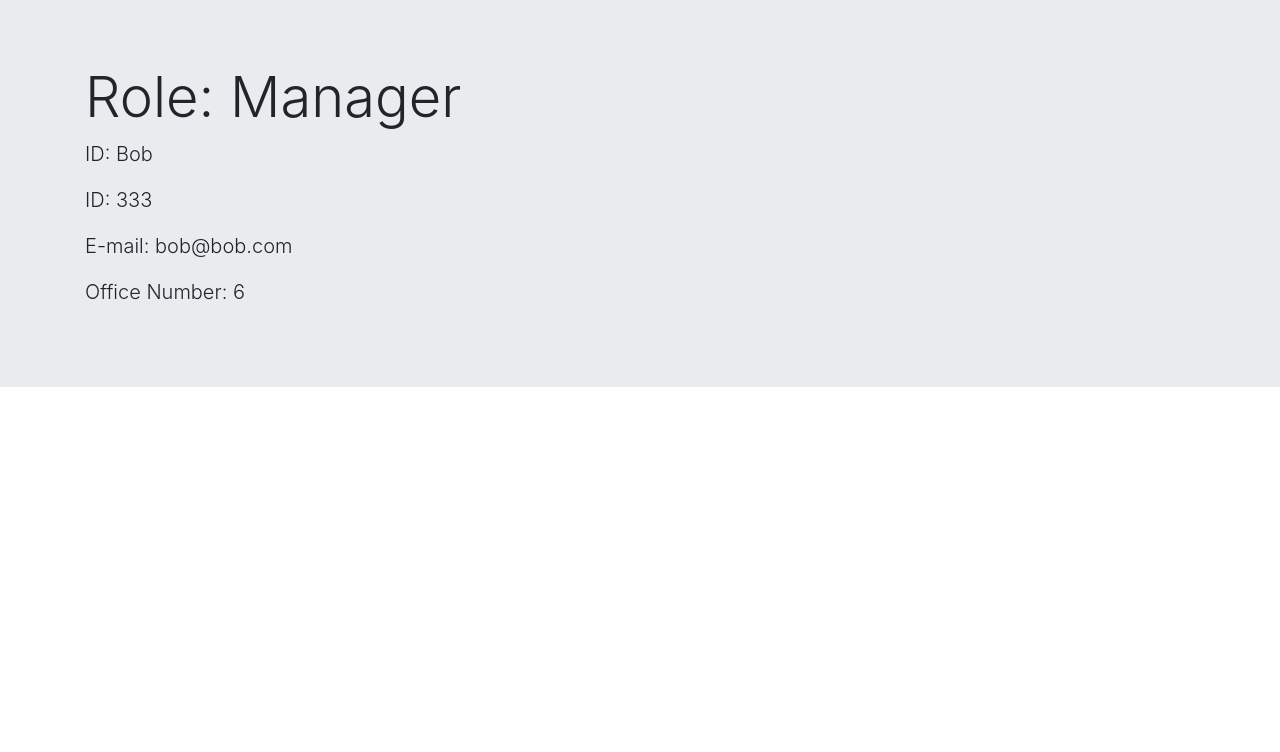
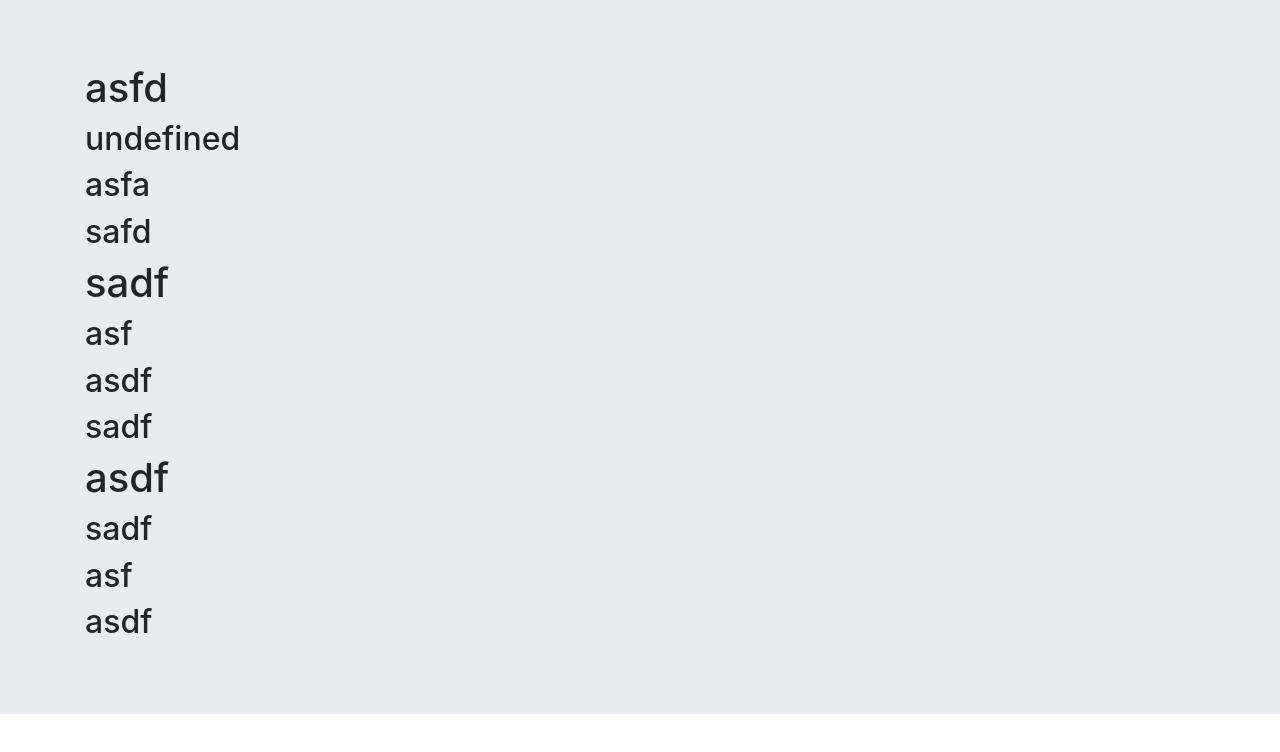
Before and after one commit to Kzug/TeamProfileGenerator, a website: page index.html in a window 1280 px wide. Drawn offline with nearby package versions, Linux system fonts and the light colour scheme.

Commit message:
generates html document

```diff
--- a/index.html
+++ b/index.html
@@ -9,11 +9,30 @@
 <body>
   <div class="jumbotron jumbotron-fluid">
   <div class="container">
-    <h1 class="display-4">Role: Manager </h1>
-    <p class="lead">ID: Bob</p>
-    <p class="lead">ID: 333</p>
-    <p class="lead">E-mail: bob@bob.com</p>
-    <p class="lead">Office Number: 6</p>
+
+          <div>
+          <h1>asfd</h1>
+          <h2>undefined</h2>
+          <h2>asfa</h2>
+          <h2>safd</h2>
+          </div>
+
+
+          <div>
+          <h1>sadf</h1>
+          <h2>asf</h2>
+          <h2>asdf</h2>
+          <h2>sadf</h2>
+          </div>
+
+
+          <div>
+          <h1>asdf</h1>
+          <h2>sadf</h2>
+          <h2>asf</h2>
+          <h2>asdf</h2>
+          </div>
+
   </div>
 </div>
 </body>
--- a/lib/Employee.js
+++ b/lib/Employee.js
@@ -7,7 +7,7 @@ class Employee {
   }
 
   getName() {
-    console.log(`Name: ${this.name}`);
+    return this.name;
   }
 
   getId() {
```
Also changed, not shown: __tests__/Employee.test.js (+1 -1 lines), index.js (+32 -9 lines).
